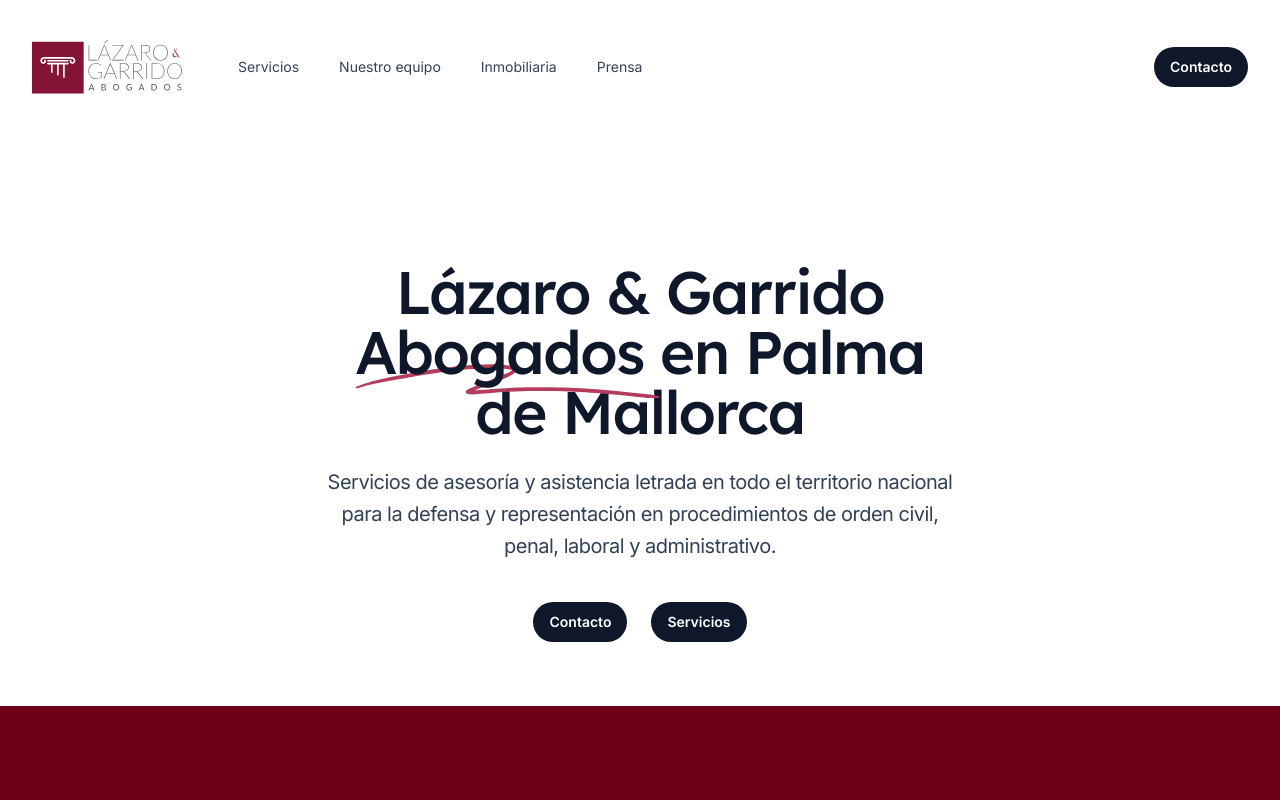
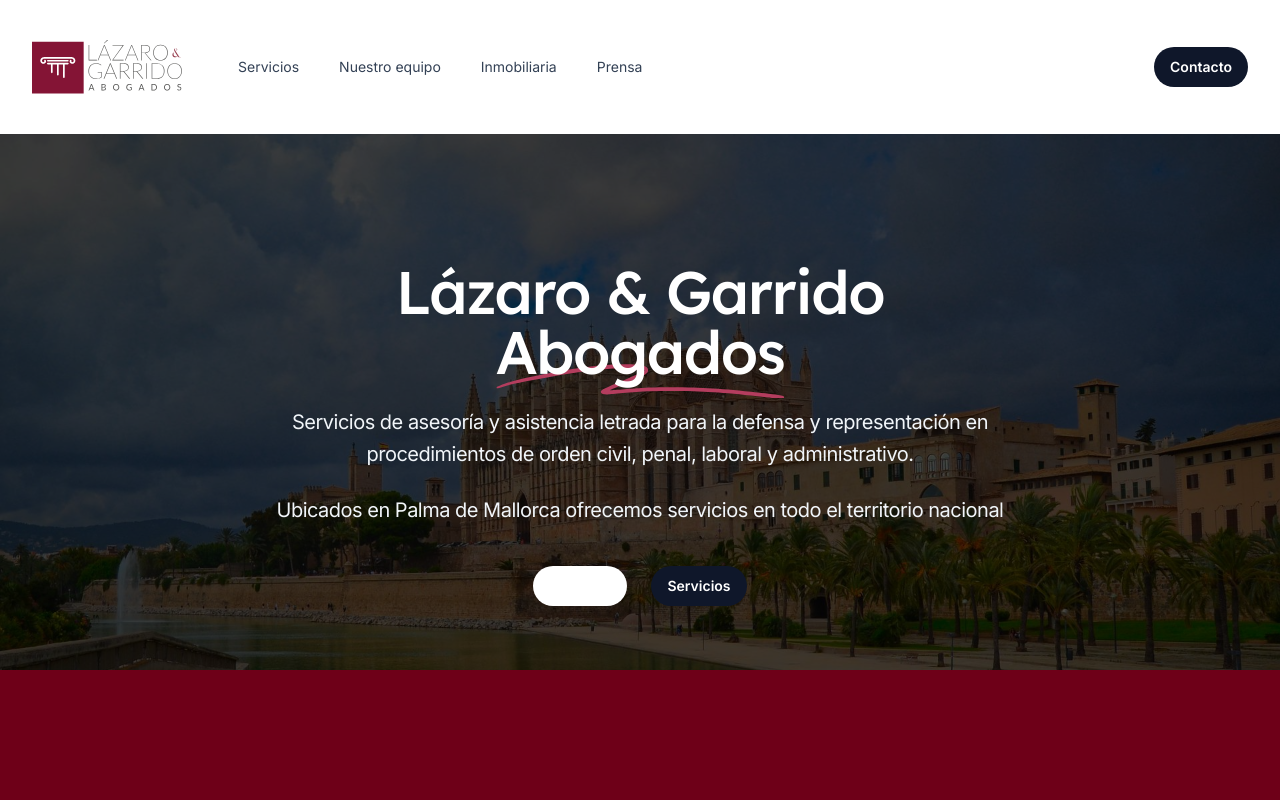
Before and after one commit to CarolinaCobo/lazaro-y-garrido, a Next.js app: page / in a window 1280 px wide. Shown: the top 800 px of the page. Built offline with nearby package versions, Linux system fonts and the light colour scheme.

Commit message:
Add background photo

```diff
--- a/src/components/Button.jsx
+++ b/src/components/Button.jsx
@@ -11,7 +11,7 @@
 const variantStyles = {
   solid: {
     slate:
-      'bg-slate-900 text-white hover:bg-mallorca-200 hover:text-slate-100 active:bg-slate-800 active:text-slate-300 focus-visible:outline-slate-900',
+      'bg-slate-900 text-white hover:bg-mallorca-200 hover:text-slate-100 active:bg-slate-800 active:text-slate-300 focus-visible:outline-slate-900 ',
     mallorca:
       'bg-mallorca-600 text-white hover:text-slate-100 hover:bg-mallorca-500 active:bg-mallorca-800 active:text-slate-100 focus-visible:outline-mallorca-600',
     white:
--- a/src/components/Hero.jsx
+++ b/src/components/Hero.jsx
@@ -1,10 +1,26 @@
 import { Button } from '@/components/Button'
 import { Container } from '@/components/Container'
+import BackgroundImage from '../images/background.jpeg'
+import Image from 'next/image'
 
 export function Hero() {
   return (
-    <Container className="pt-20 pb-16 text-center lg:pt-32">
-      <h1 className="mx-auto max-w-2xl font-display text-2xl font-medium tracking-tight text-slate-900 sm:text-6xl">
+    <div className="relative overflow-hidden bg-black ">
+      <div
+        className=" sm:absolute sm:inset-y-0 sm:block sm:h-full sm:w-full"
+        aria-hidden="true"
+      >
+        <div className="absolute inset-0">
+          <Image
+            className="h-full w-full object-cover opacity-30"
+            src={BackgroundImage}
+            alt=""
+          />
+          <div className="absolute inset-0 mix-blend-multiply" />
+        </div>
+      </div>
+      <Container className="relative pt-20 pb-16 text-center lg:pt-32">
+        <h1 className="mx-auto max-w-2xl font-display text-2xl font-medium tracking-tight text-white sm:text-6xl">
           Lázaro & Garrido
           <span className="text-mallorca relative whitespace-nowrap ">
             <svg
@@ -17,19 +33,31 @@
             </svg>
             <span className="relative"> Abogados </span>
           </span>
-        en Palma de Mallorca
         </h1>
-      <p className="mx-auto mt-6 max-w-2xl text-sm tracking-tight text-slate-700 md:text-xl">
-        Servicios de asesoría y asistencia letrada en todo el territorio
-        nacional para la defensa y representación en procedimientos de orden
-        civil, penal, laboral y administrativo.
+        <p className="mx-auto mt-6 max-w-3xl text-sm tracking-tight text-slate-100 md:text-xl">
+          Servicios de asesoría y asistencia letrada para la defensa y
+          representación en procedimientos de orden civil, penal, laboral y
+          administrativo.
         </p>
-      <div className="mt-10 flex justify-center gap-x-6">
-        <Button href="/contacto">Contacto</Button>
-        <Button href="/#servicios" className="bg-mallorca-600 text-white">
+        <p className="mx-auto mt-6 max-w-3xl text-sm tracking-tight text-slate-100 md:text-xl">
+          Ubicados en Palma de Mallorca ofrecemos servicios en todo el
+          territorio nacional
+        </p>
+        <div className="mt-10 flex justify-center gap-x-6 ">
+          <Button
+            className="bg-white text-mallorca-500 hover:bg-mallorca-200"
+            href="/contacto"
+          >
+            Contacto
+          </Button>
+          <Button
+            href="/#servicios"
+            className=" bg-mallorca-600 text-white opacity-100"
+          >
             Servicios
           </Button>
         </div>
       </Container>
+    </div>
   )
 }
--- a/src/components/Team.jsx
+++ b/src/components/Team.jsx
@@ -31,8 +31,8 @@
     imageUrl: Monica,
     bio: 'Diplomada en Magisterio por la Universidad de las Islas Baleares. Ejerce como como Asesora y comercial Inmobiliaria y dirige en el departamento inmobiliario del despacho.  Cuenta con una dilatada experiencia con más de 20 años en el sector comercial.     ',
     email: 'monica@lazarogarrido.com',
-    phone: '',
-    whatsapp: '',
+    phone: '626086219',
+    whatsapp: '+34626086219',
   },
 ]
 
```
Also changed, not shown: src/pages/404.jsx (+0 -15 lines), src/images/background.jpeg (added). Lines whose indentation alone changed are shown as unchanged.
